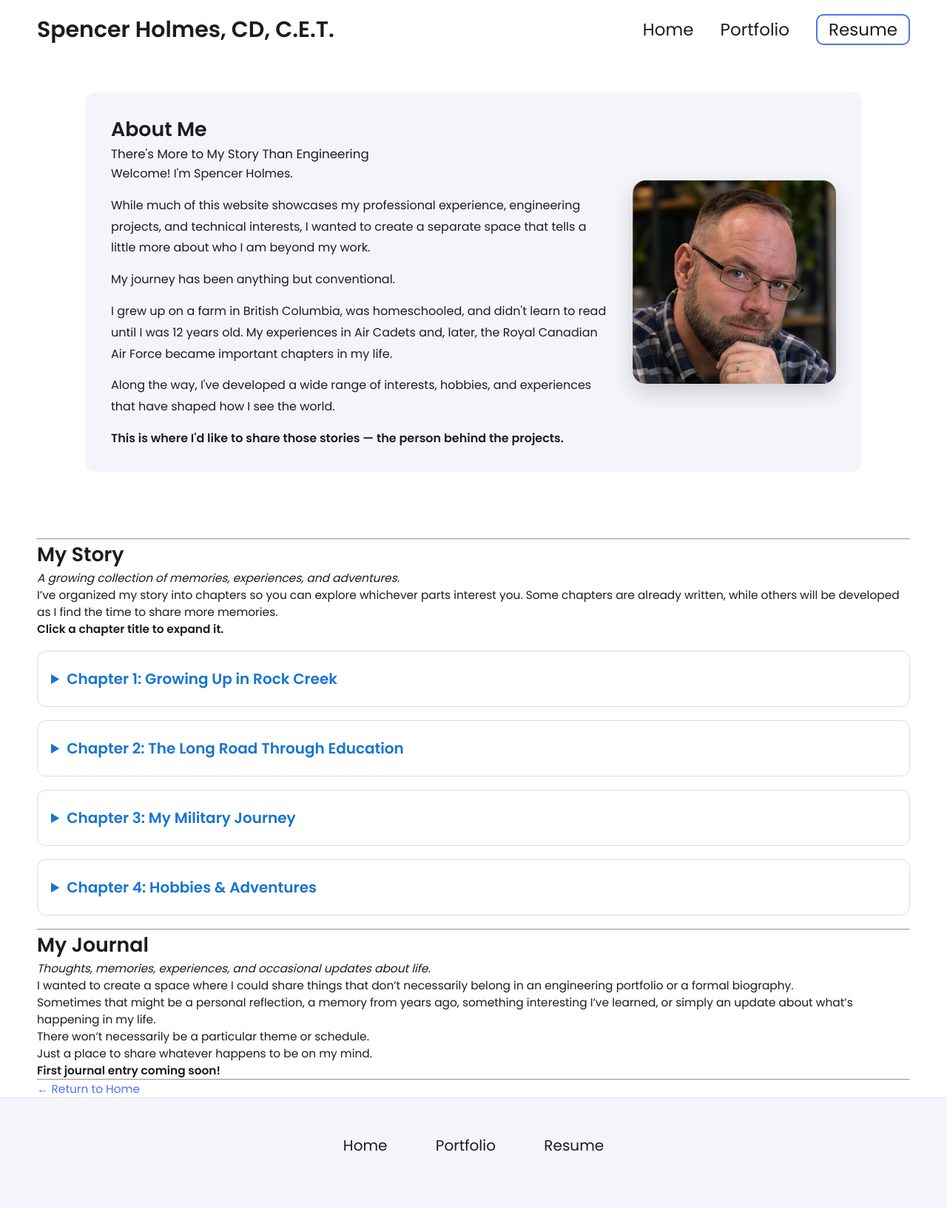
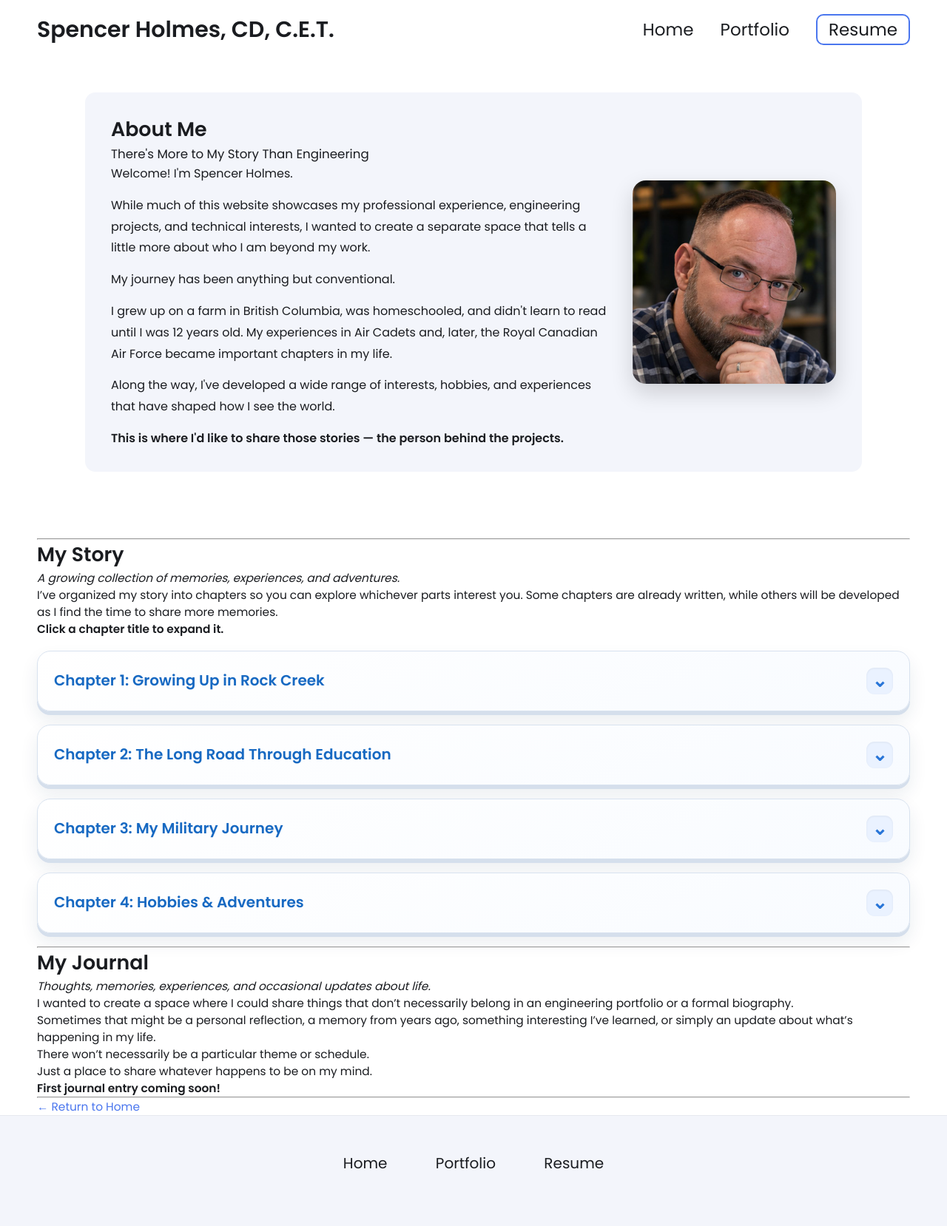
Before and after one commit to SuSpence-89/Eng-portfolio, a Jekyll site: the page built from about.md, in a window 1280 px wide. Shown: the whole page at 74% size. Built offline with Jekyll 4.4.1, drawn with Linux system fonts in a browser that asks for light colours; before the commit the page ends 1634 px from its top, so only the background shows below that.

Commit message:
Apply animated chapter styling to About Me

```diff
--- a/about.md
+++ b/about.md
@@ -99,7 +99,7 @@ I've organized my story into chapters so you can explore whichever parts interes
 
 <!-- CHAPTER 1 -->
 
-<details markdown="1" style="margin:18px 0;border:1px solid #ddd;border-radius:12px;padding:14px 18px;">
+<details class="story-chapter" markdown="1" style="margin:18px 0;border:1px solid #ddd;border-radius:12px;padding:14px 18px;">
 
 <summary style="cursor:pointer;font-size:1.25rem;font-weight:700;color:#1675d1;padding:8px 0;">
 Chapter 1: Growing Up in Rock Creek
@@ -283,7 +283,7 @@ Of all the novels I've read over the years, **Terry Goodkind's *Faith of the Fal
 
 <!-- CHAPTER 2 -->
 
-<details markdown="1" style="margin:18px 0;border:1px solid #ddd;border-radius:12px;padding:14px 18px;">
+<details class="story-chapter" markdown="1" style="margin:18px 0;border:1px solid #ddd;border-radius:12px;padding:14px 18px;">
 
 <summary style="cursor:pointer;font-size:1.25rem;font-weight:700;color:#1675d1;padding:8px 0;">
 Chapter 2: The Long Road Through Education
@@ -309,7 +309,7 @@ And there's still one more ambition on the horizon: someday pursuing a Bachelor
 
 <!-- CHAPTER 3 -->
 
-<details markdown="1" style="margin:18px 0;border:1px solid #ddd;border-radius:12px;padding:14px 18px;">
+<details class="story-chapter" markdown="1" style="margin:18px 0;border:1px solid #ddd;border-radius:12px;padding:14px 18px;">
 
 <summary style="cursor:pointer;font-size:1.25rem;font-weight:700;color:#1675d1;padding:8px 0;">
 Chapter 3: My Military Journey
@@ -329,7 +329,7 @@ Rather than concentrating on technical achievements or engineering projects, I'd
 
 <!-- CHAPTER 4 -->
 
-<details style="margin:18px 0;border:1px solid #ddd;border-radius:12px;padding:14px 18px;">
+<details class="story-chapter" style="margin:18px 0;border:1px solid #ddd;border-radius:12px;padding:14px 18px;">
 
 <summary style="cursor:pointer;font-size:1.25rem;font-weight:700;color:#1675d1;padding:8px 0;">
 Chapter 4: Hobbies &amp; Adventures
```
